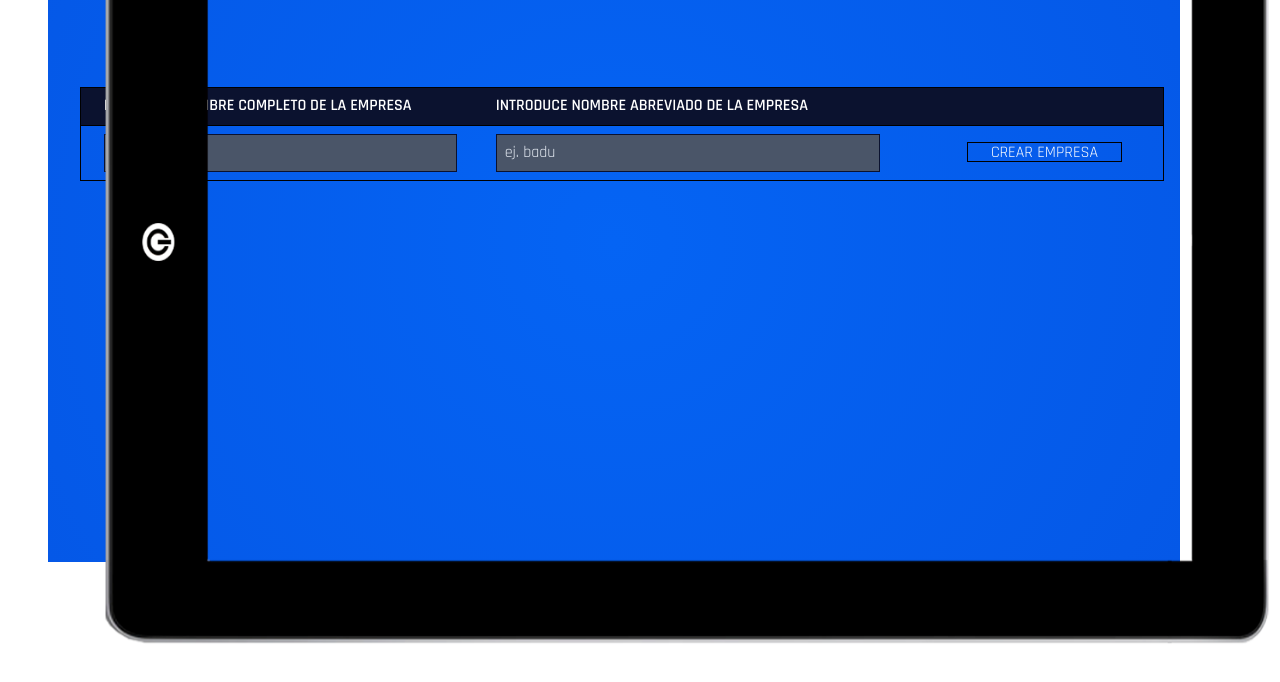
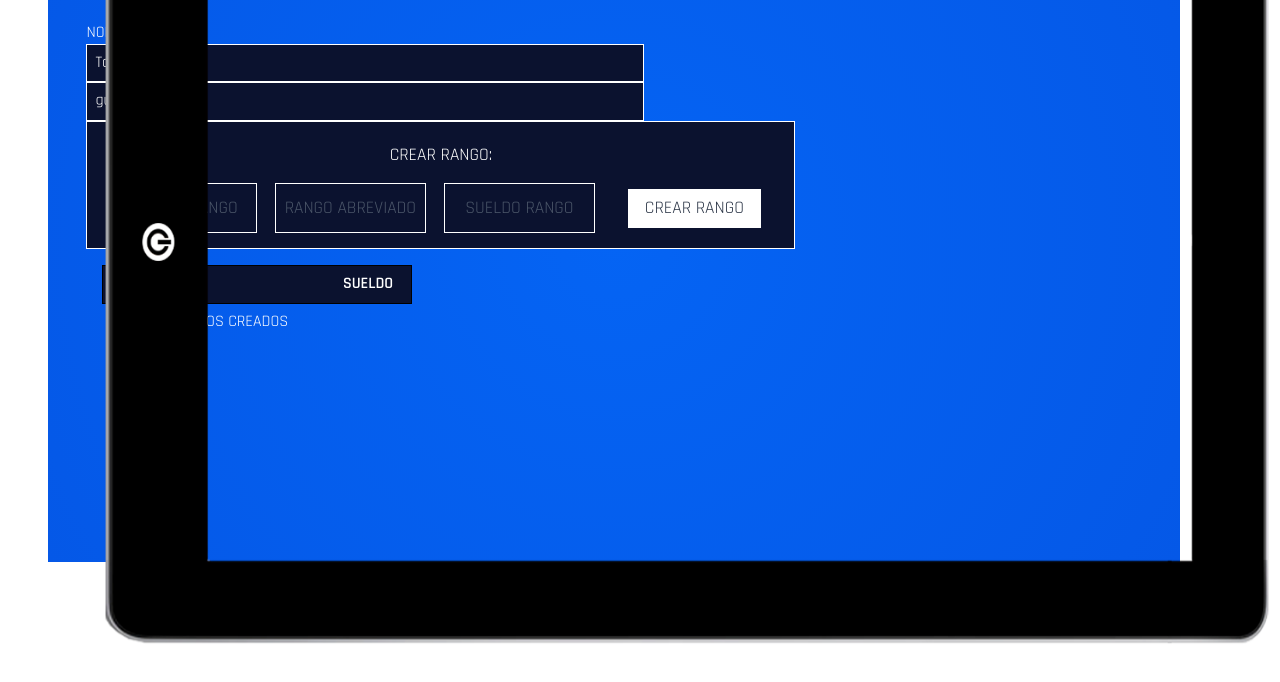
Before and after one commit to JeremyMcGrath1987/creador_facciones_comercio, a Vue app: page /#/FactionConfiguration in a window 1280 px wide. Before the commit this address led to /#/factioncreation. Shown: the top 682 px of the page. Built offline with nearby package versions, Linux system fonts and the light colour scheme; a small style sheet from the web is missing.

Commit message:
created rank creator

```diff
--- a/src/store/gang/index.js
+++ b/src/store/gang/index.js
@@ -16,45 +16,10 @@ export default {
     data:
     {
       _id: 2,
-      _name: "lspd",
-      _label: "LSPD",
+      _name: "gutang",
+      _label: "Taller Gutang",
       _ranks: [
-        {
-          id: 5,
-          name: "operario",
-          label: "Operario",
-          money: 250
-        },
-        {
-          id: 45,
-          name: "officer",
-          label: "Oficial",
-          money: 300
-        },
-        {
-          id: 17,
-          name: "sergeant",
-          label: "Sargento",
-          money: 350
-        },
-        {
-          id: 8,
-          name: "lieutenant",
-          label: "Teniente",
-          money: 400
-        },
-{
-          id: 456,
-          name: "cadet",
-          label: "Inspector",
-          money: 450
-        },
-        {
-          id: 425,
-          name: "officer",
-          label: "Detective",
-          money: "$400"
-        },
+
       ],
       _spawnVehicles: {
         Station1: []
@@ -254,6 +219,9 @@ export default {
     },
     EDITRANK: (context, rank) => {
       context.commit("editRank", rank);
+    },
+    RANKCREATED: (context, rank) => {
+      context.commit("rankCreated", rank);
     }
   },
   mutations: {
@@ -274,6 +242,9 @@ export default {
     editRank: (state, rank) => {
       state.data._ranks[rank.index].money = rank.money;
       state.data._ranks[rank.index].label = rank.label;
+    },
+    rankCreated:(state, rank) => {
+      state.data._ranks.push(rank);
     }
   }
 };
--- a/src/views/FactionConfiguration.vue
+++ b/src/views/FactionConfiguration.vue
@@ -10,7 +10,7 @@
         <file-menu active="files" />
       </div> -->
       <div class="file-content py-4 pr-2 flex flex-col w-1/2 separation">
-      <label>Nombre Empresa</label>
+        <label>Nombre Empresa</label>
         <input
           class="appearance-none bg-panel-dark border border-panel-light w-full p-2 focus:outline-none placeholder-gray-700"
           type="text"
@@ -23,7 +23,7 @@
           v-model="nameFaction"
           placeholder="INTRODUCE NOMBRE RANGO"
         />
-        <input
+        <!-- <input
           class="appearance-none bg-panel-dark border border-panel-light w-full p-2 focus:outline-none placeholder-gray-700"
           type="text"
           v-model="rankNameFaction1"
@@ -112,7 +112,86 @@
           type="text"
           v-model="rankMoneyFaction5"
           placeholder="INTRODUCE NOMBRE RANGO"
-        />
+        /> -->
+        <div
+          class="addmoney input_rank bg-panel-dark border border-panel-light"
+        >
+          <p class="appearance-none text-white bg-panel-dark w-full p-2">
+            crear rango:
+          </p>
+          <input
+            class="appearance-none bg-panel-dark border border-panel-light w-full p-2 focus:outline-none placeholder-gray-700"
+            type="text"
+            placeholder="NOMBRE RANGO"
+            v-model="rankLabel"
+          />
+          <input
+            class="appearance-none bg-panel-dark border border-panel-light w-full p-2 focus:outline-none placeholder-gray-700"
+            type="text"
+            placeholder="RANGO ABREVIADO"
+            v-model="rankName"
+          />
+          <input
+            class="appearance-none bg-panel-dark border border-panel-light w-full p-2 focus:outline-none placeholder-gray-700"
+            type="number"
+            placeholder="SUELDO RANGO"
+            v-model="rankMoney"
+          />
+          <button
+            class="flex-shrink-0 bg-panel-light hover:bg-gray-500 text-gray-800 py-2 px-4 border border-panel-light hover:border-gray-500"
+            @click="rankCreated(rankName, rankLabel, rankMoney)"
+          >
+            CREAR RANGO
+          </button>
+        </div>
+        <div class="file-content p-4 flex flex-col w-1/2">
+          <table
+            class="border-b border-panel-dark"
+            v-if="
+              Array.isArray(singleFaction._ranks) &&
+              singleFaction._ranks.length > 0
+            "
+          >
+            <tbody>
+              <tr class="border border-panel-dark font-bold bg-panel-dark">
+                <td class="px-4 py-2">Rango</td>
+                <td class="px-4 py-2">Sueldo</td>
+                <td></td>
+              </tr>
+              <tr
+                class="border-l border-r border-panel-dark"
+                v-for="(rango, index) in singleFaction._ranks"
+                :key="index"
+              >
+                <td class="px-4 py-2">{{ rango.label }}</td>
+                <td class="px-4 py-2 w-1/6">{{ rango.money }} $</td>
+                <td class="px-4 py-2 w-1/6">
+                  <button
+                    class="button_rank border-panel-light hover:text-gray-500"
+                    @click="
+                      (editRank = true),
+                        (categoryRank = rango.id),
+                        (labelRank = rango.label),
+                        (indice = index)
+                    "
+                  >
+                    EDITAR RANGO
+                  </button>
+                </td>
+              </tr>
+            </tbody>
+          </table>
+          <table class="border-panel-dark" v-else>
+            <tbody>
+              <tr class="border border-panel-dark font-bold bg-panel-dark">
+                <td class="px-4 py-2">Rango</td>
+                <td class="px-4 py-2">Sueldo</td>
+                <td></td>
+              </tr>
+              <div class="px-4 py-2 w-56"><p>no hay rangos creados</p></div>
+            </tbody>
+          </table>
+        </div>
       </div>
     </div>
   </div>
@@ -129,7 +208,10 @@ export default {
     return {
       nameFaction: "",
       labelFaction: "",
-      rankFaction: [],
+      rankLabel: "",
+      rankName: "",
+      rankMoney: "",
+      /* rankFaction: [],
       rankNameFaction1: "",
       rankNameFaction2: "",
       rankNameFaction3: "",
@@ -144,16 +226,152 @@ export default {
       rankMoneyFaction2: 0,
       rankMoneyFaction3: 0,
       rankMoneyFaction4: 0,
-      rankMoneyFaction5: 0,
-
+      rankMoneyFaction5: 0, */
     };
   },
   async mounted() {
     await this.$store.dispatch("loadingScreen/ISLOADING", false);
-    return this.nameFaction=this.singleFaction._name, this.labelFaction=this.singleFaction._label, this.rankNameFaction1=this.singleFaction._ranks[0].name, this.rankNameFaction2=this.singleFaction._ranks[1].name, this.rankNameFaction3=this.singleFaction._ranks[2].name, this.rankNameFaction4=this.singleFaction._ranks[3].name, this.rankNameFaction5=this.singleFaction._ranks[4].name, this.rankLabelFaction1=this.singleFaction._ranks[0].label, this.rankLabelFaction2=this.singleFaction._ranks[1].label, this.rankLabelFaction3=this.singleFaction._ranks[2].label, this.rankLabelFaction4=this.singleFaction._ranks[3].label, this.rankLabelFaction5=this.singleFaction._ranks[4].label, this.rankMoneyFaction1=this.singleFaction._ranks[0].money, this.rankMoneyFaction2=this.singleFaction._ranks[1].money, this.rankMoneyFaction3=this.singleFaction._ranks[2].money, this.rankMoneyFaction4=this.singleFaction._ranks[3].money, this.rankMoneyFaction5=this.singleFaction._ranks[4].money ;
+    return (
+      (this.nameFaction = this.singleFaction._name),
+      (this.labelFaction = this.singleFaction._label) /* ,
+      (this.rankNameFaction1 = this.singleFaction._ranks[0].name),
+      (this.rankNameFaction2 = this.singleFaction._ranks[1].name),
+      (this.rankNameFaction3 = this.singleFaction._ranks[2].name),
+      (this.rankNameFaction4 = this.singleFaction._ranks[3].name),
+      (this.rankNameFaction5 = this.singleFaction._ranks[4].name),
+      (this.rankLabelFaction1 = this.singleFaction._ranks[0].label),
+      (this.rankLabelFaction2 = this.singleFaction._ranks[1].label),
+      (this.rankLabelFaction3 = this.singleFaction._ranks[2].label),
+      (this.rankLabelFaction4 = this.singleFaction._ranks[3].label),
+      (this.rankLabelFaction5 = this.singleFaction._ranks[4].label),
+      (this.rankMoneyFaction1 = this.singleFaction._ranks[0].money),
+      (this.rankMoneyFaction2 = this.singleFaction._ranks[1].money),
+      (this.rankMoneyFaction3 = this.singleFaction._ranks[2].money),
+      (this.rankMoneyFaction4 = this.singleFaction._ranks[3].money),
+      (this.rankMoneyFaction5 = this.singleFaction._ranks[4].money) */
+    );
+  },
+  methods: {
+    rankCreated: function (name, label, money) {
+      if (
+        name.trim() !== "" &&
+        label.trim() !== "" &&
+        parseInt(money.trim()) >= 0
+      ) {
+        console.log(name, label, parseInt(money));
+        const rank = {
+          name: name,
+          label: label,
+          money: parseInt(money),
+        };
+        this.$store.dispatch("RANKCREATED", rank);
+        console.log(JSON.stringify(this.singleFaction._ranks));
+        this.rankLabel = "";
+        this.rankName = "";
+        this.rankMoney = "";
+      }
+    },
   },
 };
 </script>
 <style lang="scss">
+.file-details {
+  li {
+    border: none;
+    padding: 0;
+    display: block;
+  }
+}
+tr:nth-child(odd) {
+  border: 1px solid #000000;
+}
+.button-withdraw {
+  width: 101px;
+  height: 20px;
+  border: 1px solid #000000;
+  margin-left: 65px;
+  font-size: 12px;
+}
+.button-withdraw:focus {
+  outline: none;
+}
+.button-add {
+  width: 112px;
+  height: 20px;
+  border: 1px solid #000000;
+  margin-left: 15px;
+  font-size: 12px;
+}
+.button-add:focus {
+  outline: none;
+}
+.button-remove-note {
+  width: 62px;
+  height: 20px;
+  border: 1px solid #000000;
+}
+.button-remove-note:focus {
+  outline: none;
+}
+.input_money {
+  font-size: 1.1em;
+  padding: 15px;
+  text-align: center;
+}
 
+.input_rank {
+  font-size: 1.1em;
+  padding: 15px;
+  text-align: center;
+}
+
+.addmoney {
+  /* position: absolute;
+  top: 210px;
+  left: 300px; */
+  width: 709px;
+}
+
+.withdrawMoney {
+  /* position: absolute;
+  top: 385px;
+  left: 300px; */
+  width: 550px;
+}
+
+.input_money input {
+  width: 100%;
+  height: 50px;
+  text-align: center;
+  margin-right: 18px;
+}
+.input_rank input {
+  width: 151px;
+  height: 50px;
+  text-align: center;
+  margin-right: 18px;
+  display: inline;
+}
+
+.input_money button {
+  margin: 15px 15px 0 15px;
+}
+
+.input_rank button {
+  margin: 15px 15px 0 15px;
+}
+
+input[type="number"]::-webkit-inner-spin-button,
+input[type="number"]::-webkit-outer-spin-button {
+  -webkit-appearance: none;
+  margin: 0;
+}
+
+.button_rank {
+  width: 82px;
+  height: 20px;
+  border: 1px solid #000000;
+  margin-left: 65px;
+  font-size: 12px;
+}
 </style>
```
